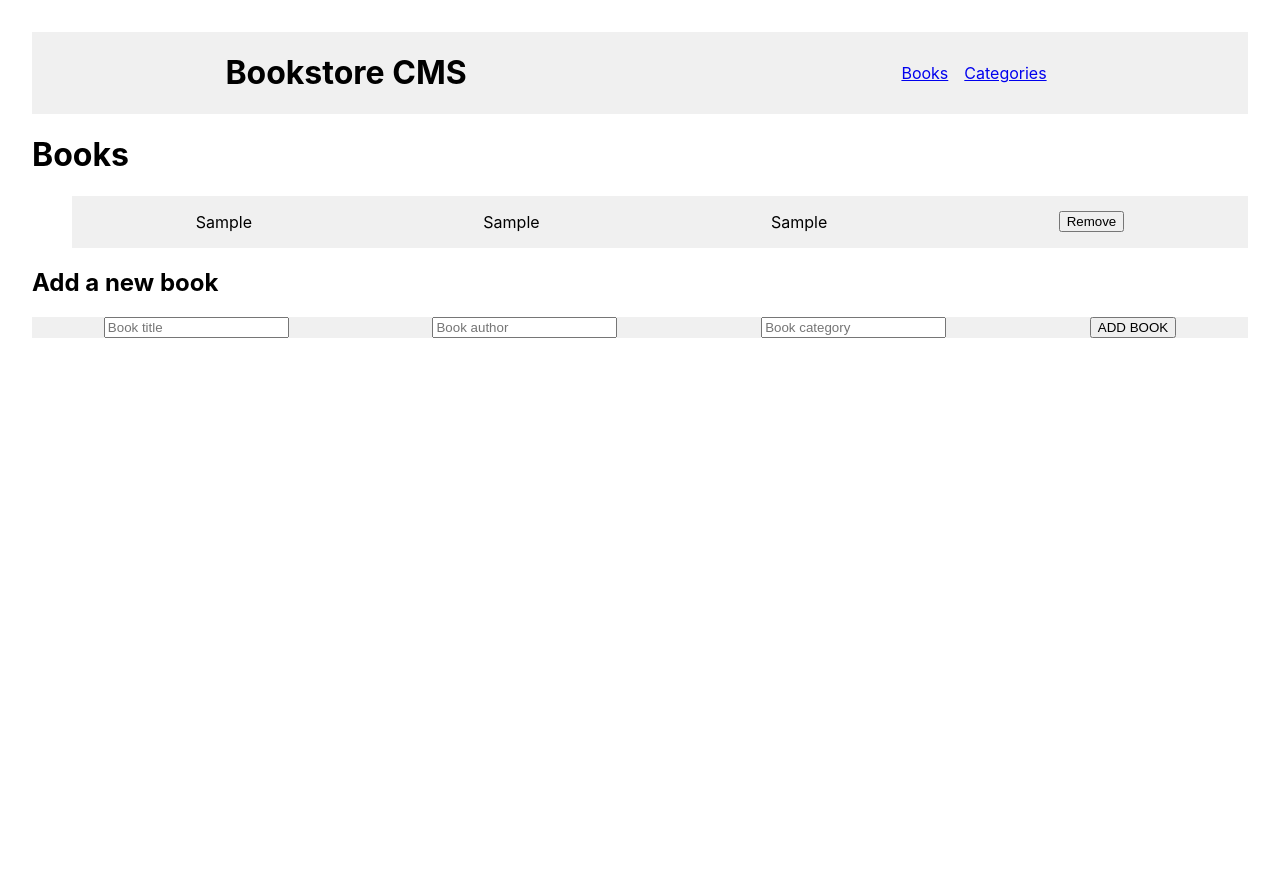
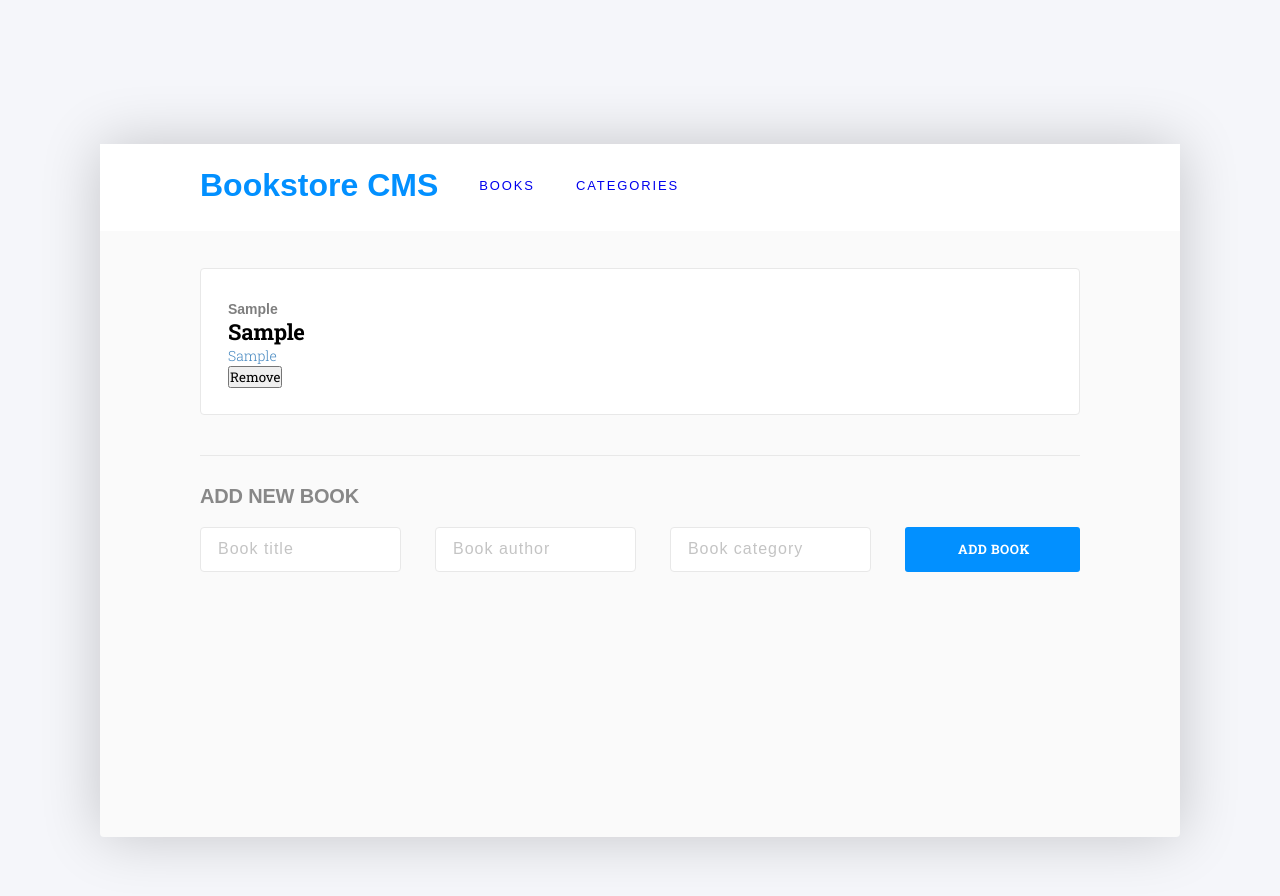
Before and after one commit to Camilovelag/bookstore, a React (Create React App) app: page / in a window 1280 px wide. Both pictures are taken after typing "Sample", "Sample", "Sample" into the empty fields and a click on the button "ADD BOOK". Shown: the top 896 px of the page. Before the commit the page ends 800 px from the top, so only its background shows below. Built offline with nearby package versions, Linux system fonts and the light colour scheme; no server answers.

Commit message:
Add style to existing components

```diff
--- a/src/App.css
+++ b/src/App.css
@@ -1,19 +1,22 @@
+@import url('https://fonts.googleapis.com/css2?family=Roboto+Slab:wght@100;200;300;400;500;600;700;800;900&display=swap');
+
+html * {
+  font-family: 'Roboto Slab', serif;
+  margin: 0;
+  padding: 0;
+}
+
 body {
-  margin: 0;
-  padding: 2rem;
+  background-color: #f5f6fa;
 }
 
 li {
   list-style: none;
-  padding: 0 0.5rem;
 }
 
-header,
-form,
-nav > ul,
-.bookStyle {
-  display: flex;
-  justify-content: space-around;
-  align-items: center;
-  background-color: #f0f0f0;
+.App {
+  margin: 9rem 6.25rem 11.75rem;
+  border-radius: 4px;
+  box-shadow: 0 0 60px 0 rgba(0, 0, 0, 0.2);
+  background-color: #fafafa;
 }
--- /dev/null
+++ b/src/components/Book.css
@@ -0,0 +1,27 @@
+.book-container {
+  border-radius: 4px;
+  border: solid 1px #e8e8e8;
+  background-color: #fff;
+  padding: 2rem 9.188rem 1.625rem 1.688rem;
+}
+
+.book-category {
+  opacity: 0.5;
+  font-family: 'Montserrat', sans-serif;
+  font-size: 0.875rem;
+  font-weight: bold;
+  letter-spacing: normal;
+}
+
+.book-title {
+  font-size: 1.375rem;
+  font-weight: bold;
+  letter-spacing: -0.2px;
+}
+
+.book-author {
+  font-size: 0.875rem;
+  font-weight: 300;
+  letter-spacing: normal;
+  color: #4386bf;
+}
--- a/src/components/Book.js
+++ b/src/components/Book.js
@@ -4,6 +4,7 @@ import { useDispatch } from 'react-redux';
 
 import { asyncDeleteBook } from '../redux/books/BooksAsync';
 import { deleteBook } from '../redux/books/Books';
+import './Book.css';
 
 const Book = (props) => {
   Book.propTypes = {
@@ -24,10 +25,10 @@ const Book = (props) => {
   };
 
   return (
-    <li id={id} className="bookStyle">
-      <p>{title}</p>
-      <p>{author}</p>
-      <p>{category}</p>
+    <li id={id} className="book-container">
+      <p className="book-category">{category}</p>
+      <p className="book-title">{title}</p>
+      <p className="book-author">{author}</p>
       <button type="button" onClick={handleRemove}>Remove</button>
     </li>
   );
--- /dev/null
+++ b/src/components/Navbar.css
@@ -0,0 +1,35 @@
+header * {
+  font-family: 'Montserrat', sans-serif;
+}
+
+header,
+nav,
+ul {
+  display: flex;
+}
+
+header {
+  background-color: #fff;
+  align-items: center;
+  padding: 1.438rem 6.188rem 1.688rem 6.25rem;
+}
+
+.navbar-title {
+  font-weight: bold;
+  color: #0290ff;
+}
+
+.navbar-links {
+  padding: 0 2.56rem;
+  gap: 2.56rem;
+  flex-wrap: wrap;
+}
+
+.navbar-links > li {
+  font-size: 0.813rem;
+  letter-spacing: 1.9px;
+}
+
+a {
+  text-decoration: none;
+}
--- a/src/components/Navbar.js
+++ b/src/components/Navbar.js
@@ -1,17 +1,19 @@
 import React from 'react';
 import { NavLink } from 'react-router-dom';
+import './Navbar.css';
+
 import createApp from '../api/bookstoreApi';
 
 const Navbar = () => (
   <header>
-    <h1>Bookstore CMS</h1>
+    <h1 className="navbar-title">Bookstore CMS</h1>
     <nav>
-      <ul>
+      <ul className="navbar-links">
         <li>
-          <NavLink to="/">Books</NavLink>
+          <NavLink to="/">BOOKS</NavLink>
         </li>
         <li>
-          <NavLink to="/categories">Categories</NavLink>
+          <NavLink to="/categories">CATEGORIES</NavLink>
         </li>
       </ul>
       <button type="button" style={{ display: 'none' }} onClick={createApp}>create app</button>
--- /dev/null
+++ b/src/components/NewBookForm.css
@@ -0,0 +1,53 @@
+.newBookForm-container * {
+  font-family: 'Montserrat', sans-serif;
+}
+
+.newBookForm-container {
+  display: flex;
+  flex-direction: column;
+  align-items: left;
+}
+
+.newBookForm-container > h2 {
+  margin: 1.813rem 32.75rem 1.188rem 0;
+  font-size: 1.25rem;
+  font-weight: bold;
+  letter-spacing: -0.18px;
+  color: #888;
+}
+
+.newBookForm-form {
+  display: flex;
+  gap: 2.12rem;
+}
+
+.newBookForm-form > input {
+  padding: 0.813rem 1.063rem;
+  border-radius: 4px;
+  border: solid 1px #e8e8e8;
+  background-color: #fff;
+  width: 20%;
+}
+
+.newBookForm-form > input::placeholder {
+  color: #c4c4c4;
+  font-size: 1rem;
+  letter-spacing: 1px;
+}
+
+.newBookForm-form > button {
+  width: 11.5rem;
+  padding: 0.801rem 1.188rem 0.886rem 1.375rem;
+  border-radius: 3px;
+  background-color: #0290ff;
+  border: none;
+  font-family: 'Roboto Slab', serif;
+  font-size: 0.813rem;
+  font-weight: bold;
+  font-stretch: normal;
+  font-style: normal;
+  line-height: normal;
+  letter-spacing: 0.5px;
+  text-align: center;
+  color: #fff;
+}
--- a/src/components/NewBookForm.js
+++ b/src/components/NewBookForm.js
@@ -1,9 +1,10 @@
 import React, { useState } from 'react';
 import { useDispatch } from 'react-redux';
 import uuid from 'react-uuid';
+
 import { addBook } from '../redux/books/Books';
-
 import asyncAddBook from '../redux/books/BooksAsync';
+import './NewBookForm.css';
 
 const initialState = {
   item_id: '',
@@ -32,12 +33,12 @@ const NewBookForm = () => {
   };
 
   return (
-    <div>
-      <h2>Add a new book</h2>
-      <form onSubmit={handleSubmit}>
-        <input type="text" name="title" onChange={handleChange} placeholder="Book title" />
-        <input type="text" name="author" onChange={handleChange} placeholder="Book author" />
-        <input type="text" name="category" onChange={handleChange} placeholder="Book category" />
+    <div className="newBookForm-container">
+      <h2>ADD NEW BOOK</h2>
+      <form className="newBookForm-form" onSubmit={handleSubmit}>
+        <input type="text" name="title" onChange={handleChange} placeholder="Book title" required />
+        <input type="text" name="author" onChange={handleChange} placeholder="Book author" required />
+        <input type="text" name="category" onChange={handleChange} placeholder="Book category" required />
         <button type="submit">ADD BOOK</button>
       </form>
     </div>
--- a/src/index.css
+++ /dev/null
@@ -1,27 +0,0 @@
-body {
-  margin: 0;
-  font-family:
-    -apple-system,
-    BlinkMacSystemFont,
-    'Segoe UI',
-    'Roboto',
-    'Oxygen',
-    'Ubuntu',
-    'Cantarell',
-    'Fira Sans',
-    'Droid Sans',
-    'Helvetica Neue',
-    sans-serif;
-  -webkit-font-smoothing: antialiased;
-  -moz-osx-font-smoothing: grayscale;
-}
-
-code {
-  font-family:
-    source-code-pro,
-    Menlo,
-    Monaco,
-    Consolas,
-    'Courier New',
-    monospace;
-}
--- a/src/index.js
+++ b/src/index.js
@@ -2,7 +2,6 @@ import React from 'react';
 import ReactDOM from 'react-dom/client';
 import { Provider } from 'react-redux';
 
-import './index.css';
 import App from './App';
 import store from './redux/configureStore';
 
--- /dev/null
+++ b/src/pages/Books.css
@@ -0,0 +1,13 @@
+.books-container {
+  display: flex;
+  flex-direction: column;
+  padding: 2.3rem 6.25rem 16.6rem;
+}
+
+.books-list {
+  display: flex;
+  flex-direction: column;
+  gap: 0.938rem;
+  padding-bottom: 2.5rem;
+  border-bottom: solid 1px #e8e8e8;;
+}
--- a/src/pages/Books.js
+++ b/src/pages/Books.js
@@ -4,6 +4,7 @@ import { useSelector, useDispatch } from 'react-redux';
 import { asyncGetBooks } from '../redux/books/BooksAsync';
 import Book from '../components/Book';
 import NewBookForm from '../components/NewBookForm';
+import './Books.css';
 
 const Books = () => {
   const dispatch = useDispatch();
@@ -22,9 +23,8 @@ const Books = () => {
     />
   ));
   return (
-    <div>
-      <h1>Books</h1>
-      <ul>
+    <div className="books-container">
+      <ul className="books-list">
         {bookList}
       </ul>
       <NewBookForm />
```
